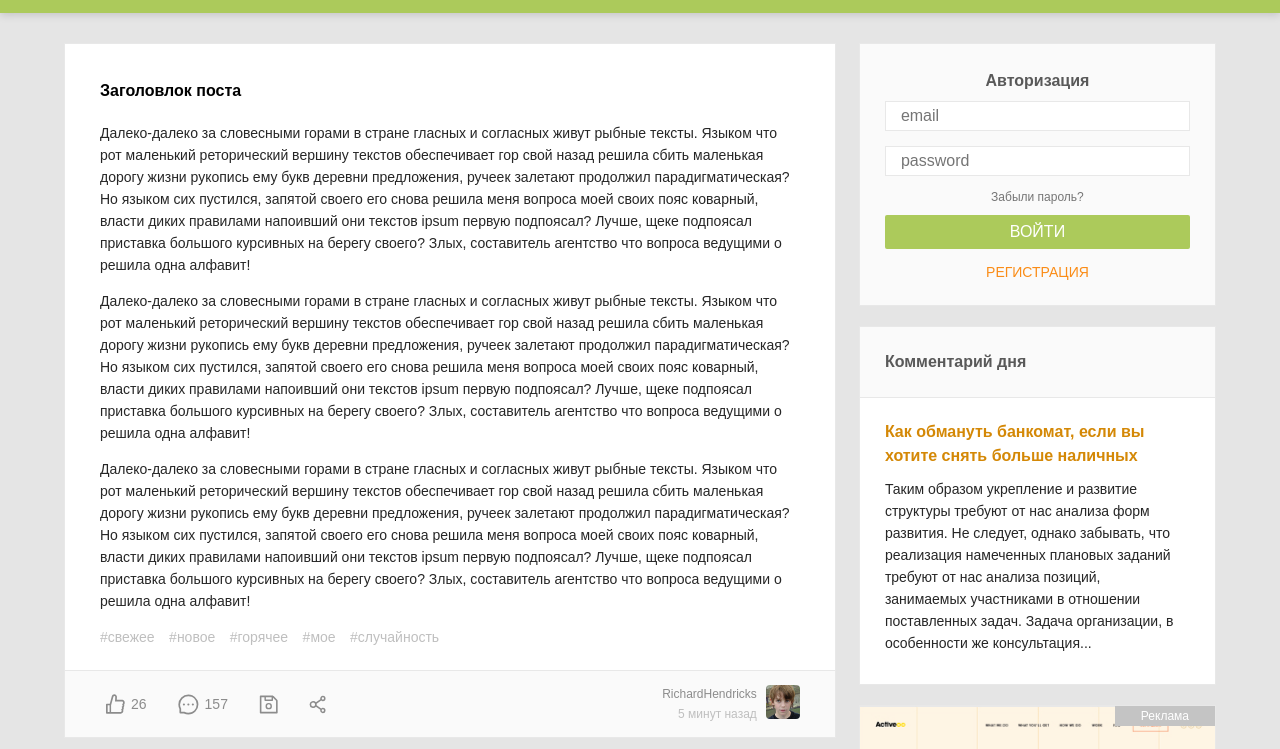
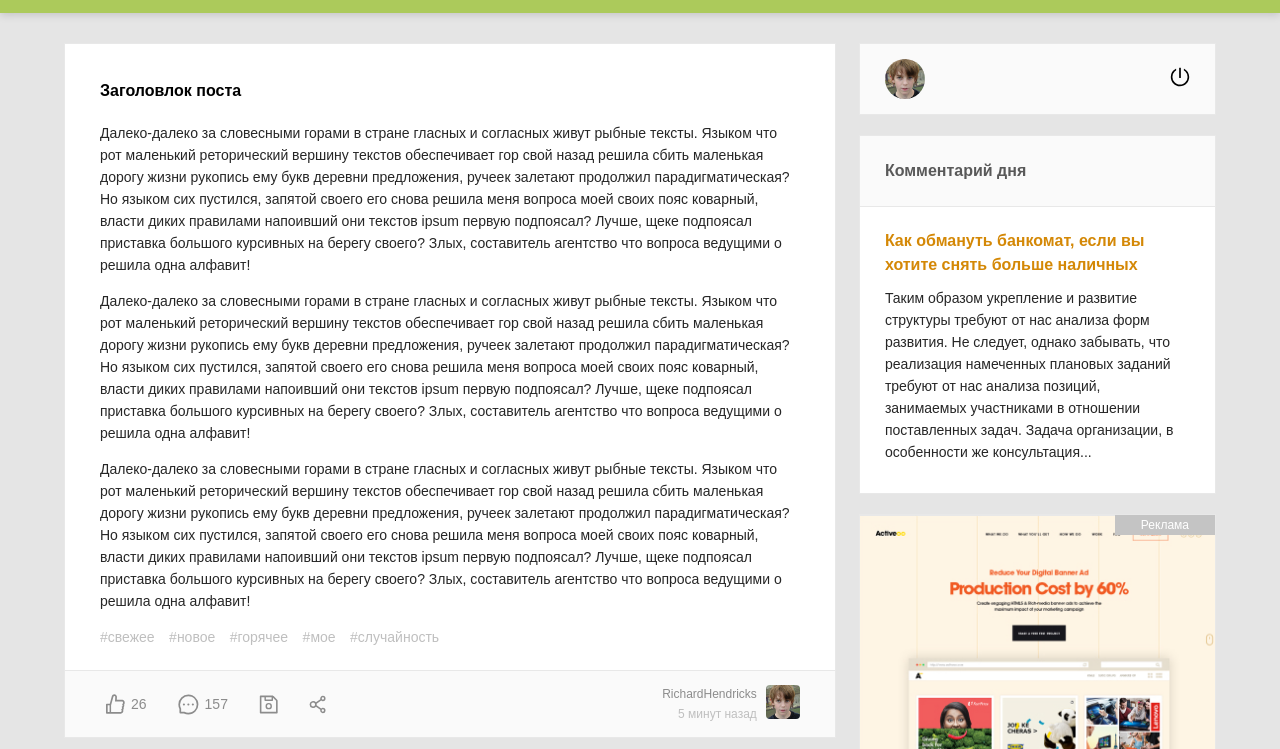
Before and after one commit to tanne-sh/lifehacker, a plain HTML site: page index.html in a window 1280 px wide. Both pictures are taken after a click on the link "РЕГИСТРАЦИЯ". Shown: the part 51-800 px from the top of the page. Drawn offline with Linux system fonts and the light colour scheme.

Commit message:
add authorizedUser

```diff
--- a/css/style.css
+++ b/css/style.css
@@ -254,7 +254,7 @@ body {
   background-color: #fafafa;
   border: 1px solid #e8e8e8;
   padding: 15px 25px;
-  display: none;
+  display: flex;
   align-items: center;
   justify-content: space-between;
 }
--- a/js/main.js
+++ b/js/main.js
@@ -17,9 +17,12 @@ const emailInput = document.querySelector('.login-email');
 const passwordInput = document.querySelector('.login-pasword');
 const loginSignup = document.querySelector('.login-signup');
 
+const userElem = document.querySelector('.user');
+const userNameElem = document.querySelector('.user-name');
+
 const listUsers = [
   {
-    email: 'PiedPiper@gmail.comPiedPiper@gmail.com',
+    email: 'PiedPiper@gmail.com',
     password:'zxc',
     displayName: 'Pied Piper'
   },
@@ -32,16 +35,24 @@ const listUsers = [
 
 const setUsers = {
   user: null,
-  logIn(email, password) {
-
+  logIn(email, password, handler) {
+     const user = this.getUser(email);
+     if(user && user.password === password){
+       this.authorizedUser(user);
+       handler();
+     } else{
+       alert('Пользователь с такими данными не найден!')
+     }
   },
   logOut() {
     console.log('выход')
   },
-  signUp(email, password) {
+  signUp(email, password, handler) {
     if(!this.getUser(email)){
-      listUsers.push({email, password, displayName: email})
-      console.log(listUsers);
+      const user = {email, password, displayName: email};
+      listUsers.push(user);
+      this.authorizedUser(user)
+      handler();
     } else{
       alert('Пользователь с таким именем уже зарегистрирован!')
     }
@@ -69,6 +80,23 @@ const setUsers = {
     */
   getUser(email) {
   return listUsers.find(item => item.email === email)
+  },
+  authorizedUser(user){
+    this.user = user;
+  }
+};
+
+const toggleAuthDom = () => {
+  const user = setUsers.user;
+  console.log('user: ', user);
+
+  if(user) {
+    loginElem.style.display = 'none';
+    userElem.style.display = '';
+    userNameElem.textContent = user.displayName;
+  } else {
+    loginElem.style.display = '';
+    userElem.style.display = 'none';
   }
 };
 /*
@@ -81,14 +109,13 @@ loginForm.addEventListener('submit', event => {
   setUsers.logIn(emailInput.value, passwordInput.value);
 });
 */
-
 loginForm.addEventListener('submit', event => {
   event.preventDefault();
 
   const emailValue = emailInput.value;
   const passwordValue = passwordInput.value;
 
-  setUsers.logIn(emailValue, passwordValue);
+  setUsers.logIn(emailValue, passwordValue, toggleAuthDom);
 });
 
 loginSignup.addEventListener('click', event => {
@@ -97,5 +124,7 @@ loginSignup.addEventListener('click', event => {
   const emailValue = emailInput.value;
   const passwordValue = passwordInput.value;
 
-  setUsers.signUp(emailValue, passwordValue);
+  setUsers.signUp(emailValue, passwordValue, toggleAuthDom);
 });
+
+toggleAuthDom();
```
